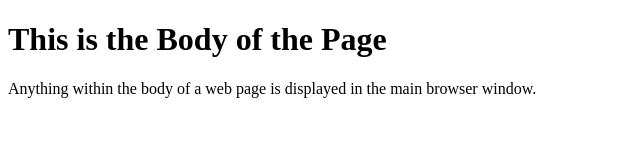
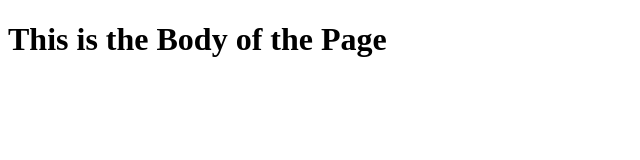
Before and after one commit to WSDrees/dws1, a plain HTML site: page template.html in a window 1280 px wide. Shown: the whole page, without its empty margins (0-640 px from the left). Drawn offline with Linux system fonts and the light colour scheme.

Commit message:
template
Updated template

```diff
--- a/template.html
+++ b/template.html
@@ -2,10 +2,10 @@
 <html lang ="en">
 	<head>
 		<meta charset = "utf-8"/>
-		<title>This is the Title of...</title>
+		<title>This is the Title of</title>
 	</head>
 	<body>
 		<h1>This is the Body of the Page</h1>
-		<p>Anything within the body of a web page is displayed in the main browser window.</p>
+		<p></p>
 	</body>
 </html>
```
